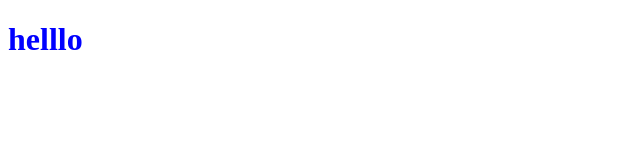
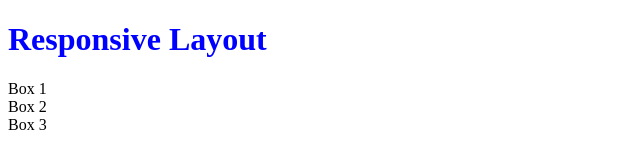
Before and after one commit to teddyday24/module31, a plain HTML site: page index.html in a window 1280 px wide. Shown: the whole page, without its empty margins (0-640 px from the left). Drawn offline with Linux system fonts and the light colour scheme.

Commit message:
Update index.html

```diff
--- a/index.html
+++ b/index.html
@@ -3,10 +3,15 @@
 <head>
     <meta charset="UTF-8">
     <meta name="viewport" content="width=device-width, initial-scale=1.0">
-    <title>Document</title>
+    <title>Responsive Layout</title>
     <link rel="stylesheet" href="style.css">
 </head>
 <body>
-    <h1>helllo</h1>
+    <h1>Responsive Layout</h1>
+    <div class="container">
+        <div class="box">Box 1</div>
+        <div class="box">Box 2</div>
+        <div class="box">Box 3</div>
+    </div>
 </body>
 </html>
```
